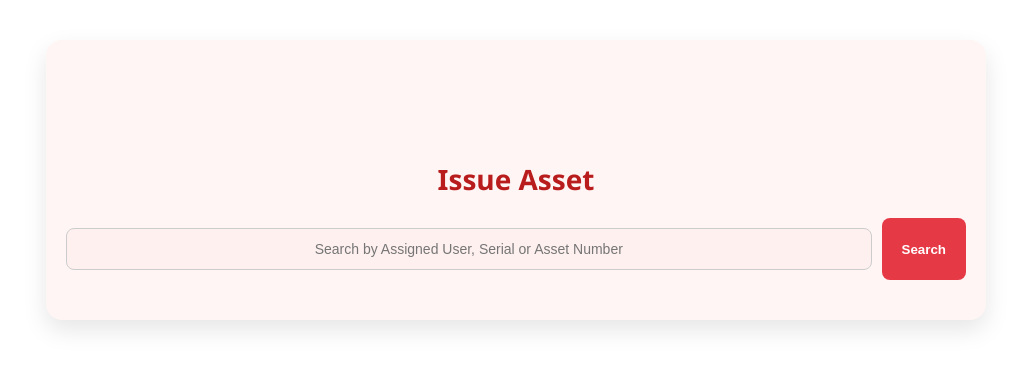
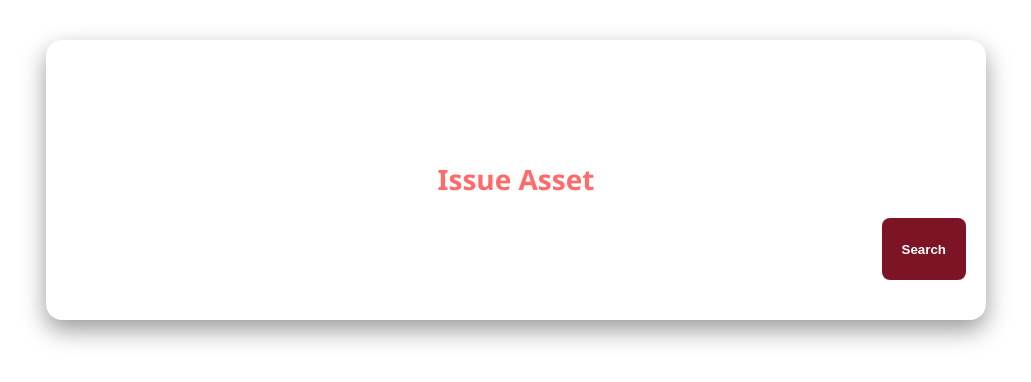
Before and after one commit to ruvindi-matharaarachchi/CPC-Assets-Management, a React (Create React App) app in the folder asset-management-frontend/: page /issue-asset in a window 1280 px wide. Shown: the top 382 px of the page, without its empty margins (124-1155 px from the left). Built offline with nearby package versions, Linux system fonts and the light colour scheme.

Commit message:
Update IssueAssetForm.css

```diff
--- a/asset-management-frontend/src/pages/IssueAssetForm.css
+++ b/asset-management-frontend/src/pages/IssueAssetForm.css
@@ -2,16 +2,17 @@
   max-width: 900px;
   margin: 40px auto;
   padding: 20px;
-    background: #fff5f5;
+  background: rgba(255, 255, 255, 0.05);
   border-radius: 16px;
-    box-shadow: 0 10px 24px rgba(0, 0, 0, 0.1);
+  box-shadow: 0 10px 24px rgba(0, 0, 0, 0.4);
   font-family: 'Segoe UI', sans-serif;
+  color: white;
 }
 
 .issue-asset-container h2 {
   font-size: 28px;
   margin-bottom: 20px;
-    color: #b91c1c;
+  color: #ff6b6b;
 }
 
 .search-bar-section {
@@ -25,13 +26,18 @@
   padding: 12px;
   font-size: 14px;
   border-radius: 8px;
-    border: 1px solid #ccc;
-    background-color: #fff0f0;
+  border: 1px solid rgba(255, 255, 255, 0.2);
+  background-color: rgba(255, 255, 255, 0.1);
+  color: white;
+}
+
+.search-bar::placeholder {
+  color: rgba(255, 255, 255, 0.6);
 }
 
 .search-btn {
   padding: 12px 20px;
-    background-color: #e63946;
+  background-color: #7c1426;
   color: white;
   border: none;
   border-radius: 8px;
@@ -41,7 +47,7 @@
 }
 
 .search-btn:hover {
-    background-color: #c5303e;
+  background-color: #c62828;
 }
 
 .search-results {
@@ -51,13 +57,13 @@
 
 .search-results h4 {
   margin-bottom: 10px;
-    color: #333;
+  color: #ffb3b3;
 }
 
 .search-results table {
   width: 100%;
   border-collapse: collapse;
-    background-color: #fff;
+  background-color: rgba(255, 255, 255, 0.05);
   font-size: 14px;
   border-radius: 8px;
   overflow: hidden;
@@ -66,11 +72,12 @@
 .search-results th,
 .search-results td {
   padding: 12px 14px;
-    border: 1px solid #ddd;
+  border: 1px solid rgba(255, 255, 255, 0.2);
   text-align: left;
+  color: white;
 }
 
 .search-results th {
-    background-color: #f9dcdc;
-    color: #333;
+  background-color: rgba(255, 255, 255, 0.15);
+  color: #ffb3b3;
 }
```
Lines whose indentation alone changed are shown as unchanged.
